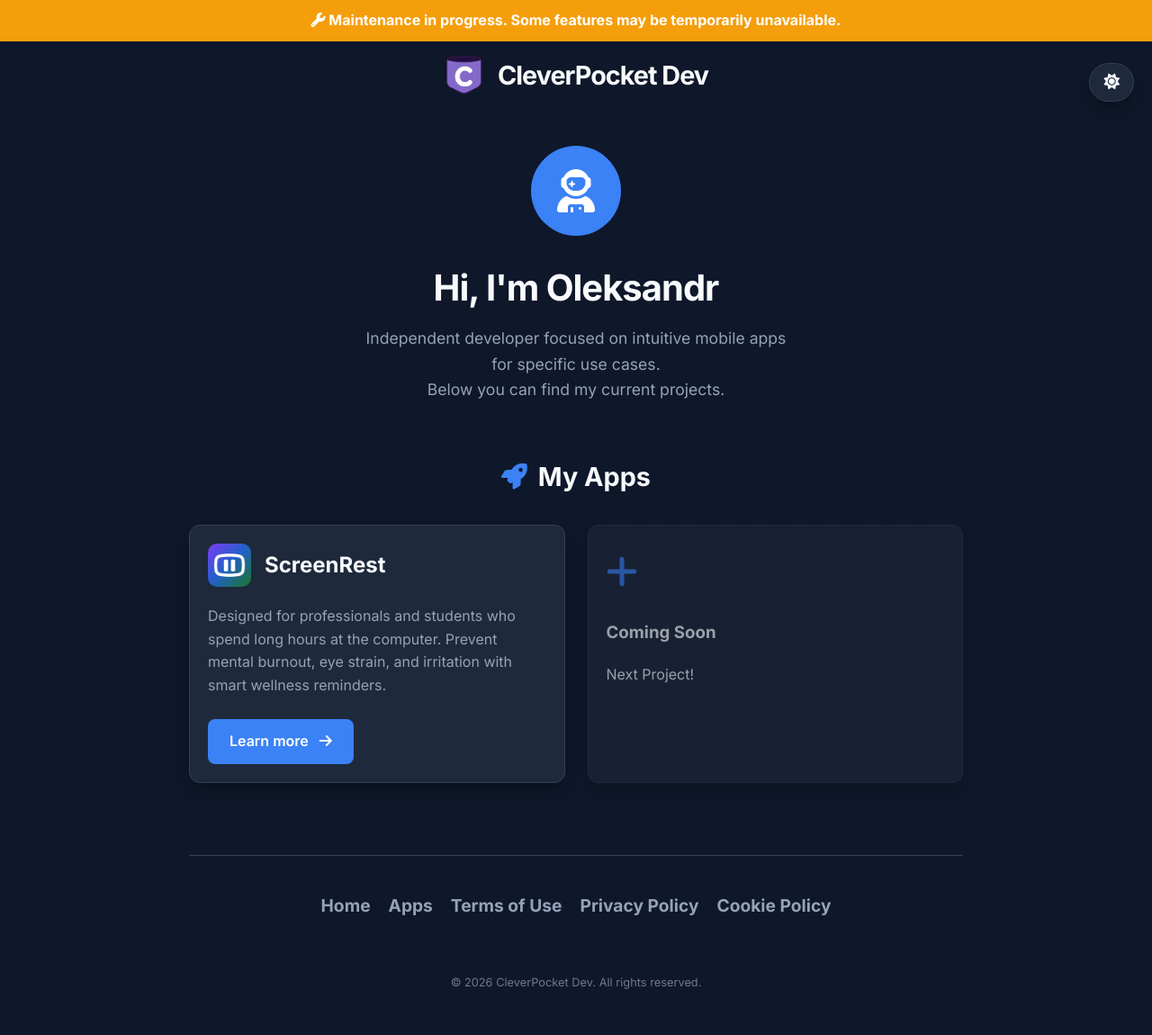
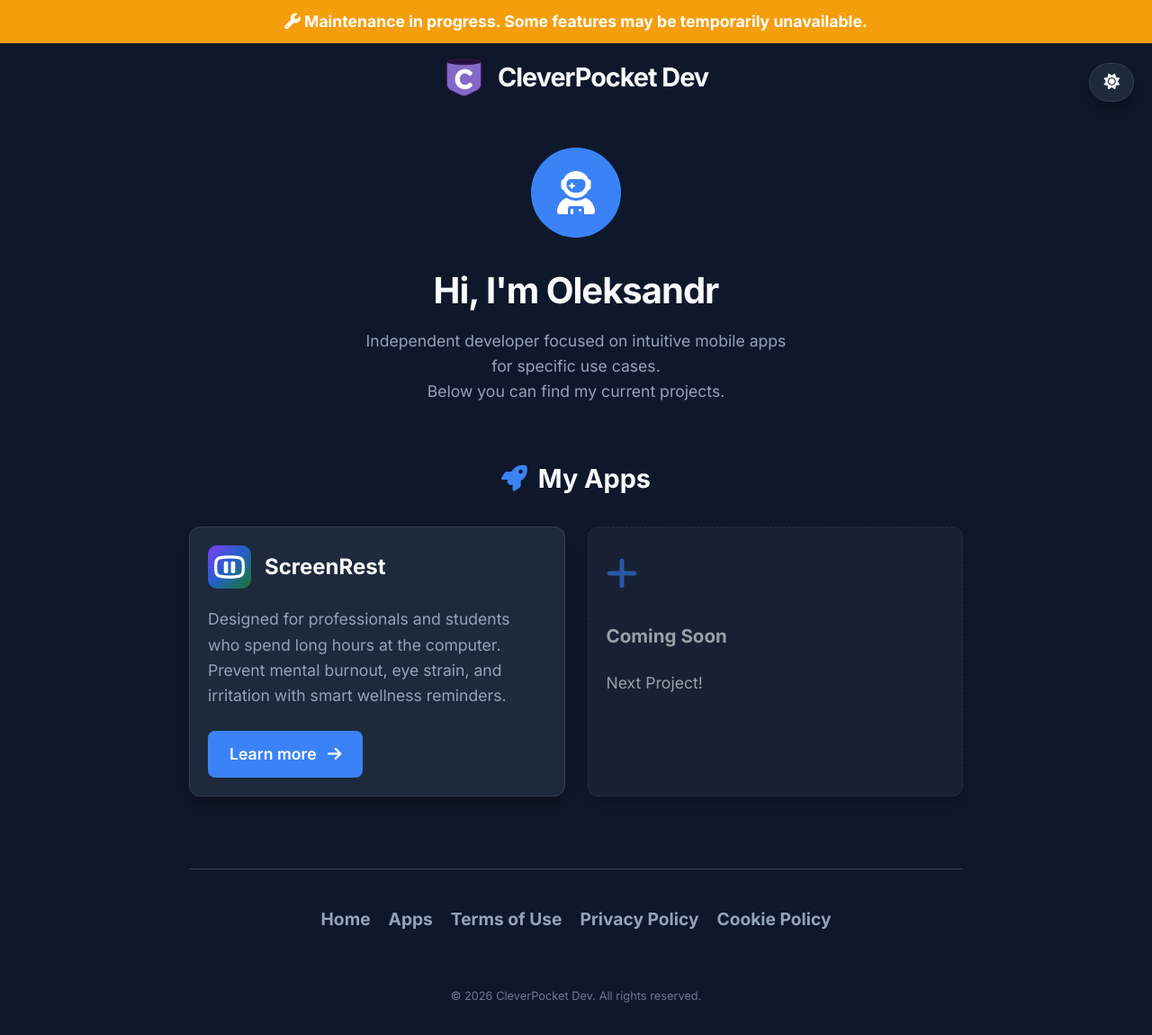
Before and after one commit to digitalcreat0r/sitoweb, a Jekyll site: the page built from index.html, in a window 1280 px wide and 1150 px high. Shown: the whole window at 90% size. Built offline with Jekyll 4.4.1, drawn with Linux system fonts in a browser that asks for light colours.

Commit message:
sistemazione pagina screenrest

```diff
--- a/_sass/_base.scss
+++ b/_sass/_base.scss
@@ -2,14 +2,13 @@
 
 body {
     font-family: 'Inter', sans-serif;
+    font-size: 1.1rem;
     background-color: var(--bg-color);
     color: var(--text-main);
     line-height: 1.6;
     margin: 0;
     padding: 0;
     transition: background-color 0.3s, color 0.3s;
-    -webkit-text-size-adjust: 100%;
-    text-size-adjust: 100%;
 }
 
 .container {
@@ -68,7 +67,6 @@ body.always-light .maintenance-banner {
 
 /* Mobile Responsive */
 @media (max-width: 600px) {
-    body { font-size: 1.1rem; }
     h1 { font-size: 2rem; }
     h2 { display: block; text-align: center; font-size: 1.4rem; }
     h2 i { margin-right: 10px; vertical-align: middle; }
```
